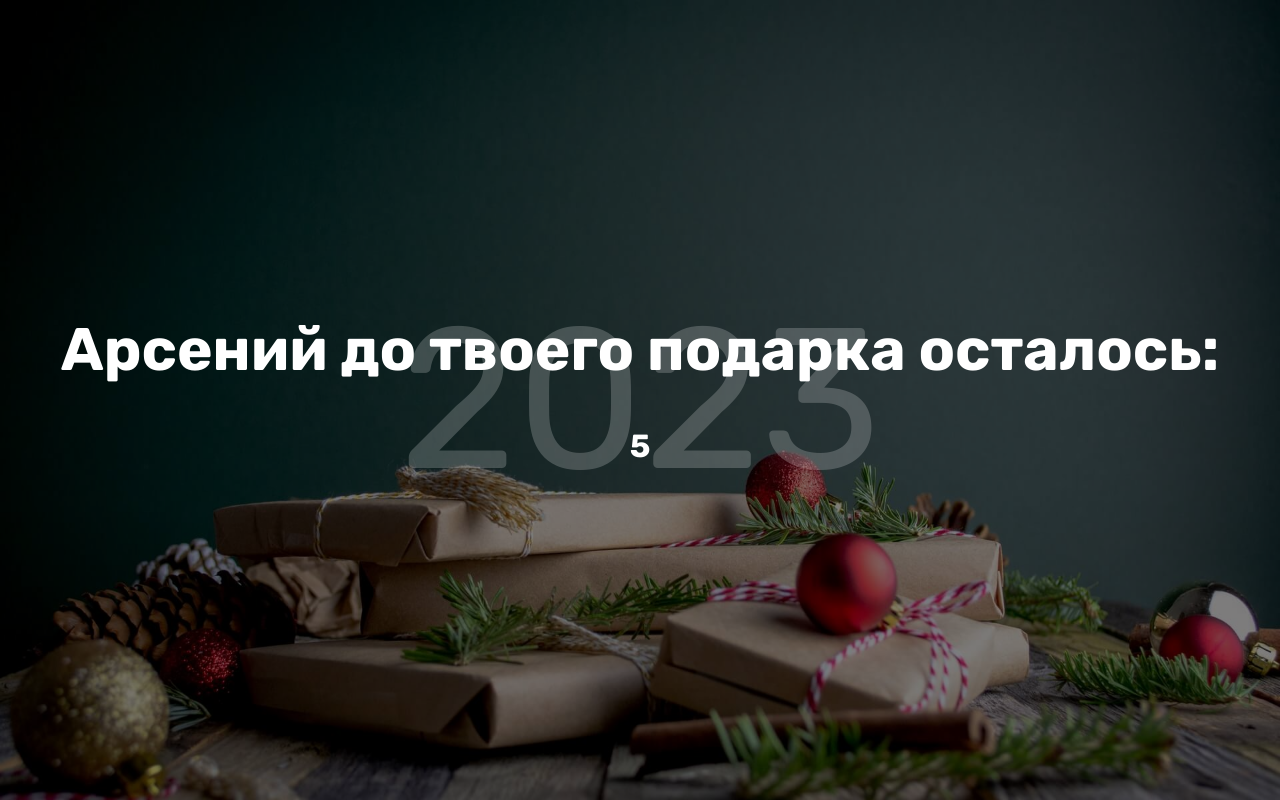
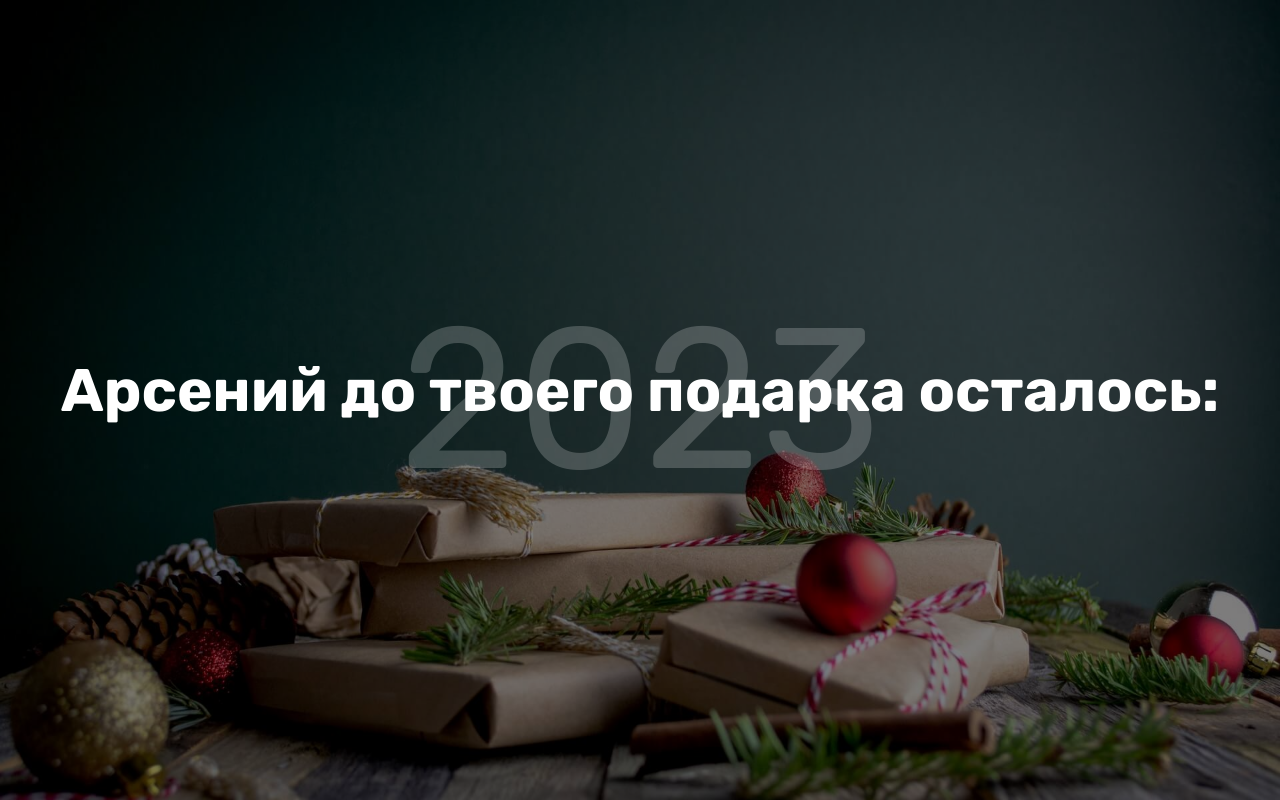
Before and after one commit to d3942/podarok_1, a plain HTML site: page index.html in a window 1280 px wide. Drawn offline with Linux system fonts and the light colour scheme.

Commit message:
Update index.html

```diff
--- a/index.html
+++ b/index.html
@@ -14,7 +14,7 @@
         <h1 class="title">Арсений до твоего подарка осталось:</h1>
         <div id="year" class="year"></div>
 
-        <h1><div id="redirectTimer" >10 </div></h1>
+        <!-- <h1><div id="redirectTimer" >10 </div></h1> -->
 
         <div class="preloader" id="preloader">
             <div class="lds-ripple"><div></div><div></div></div>
```
